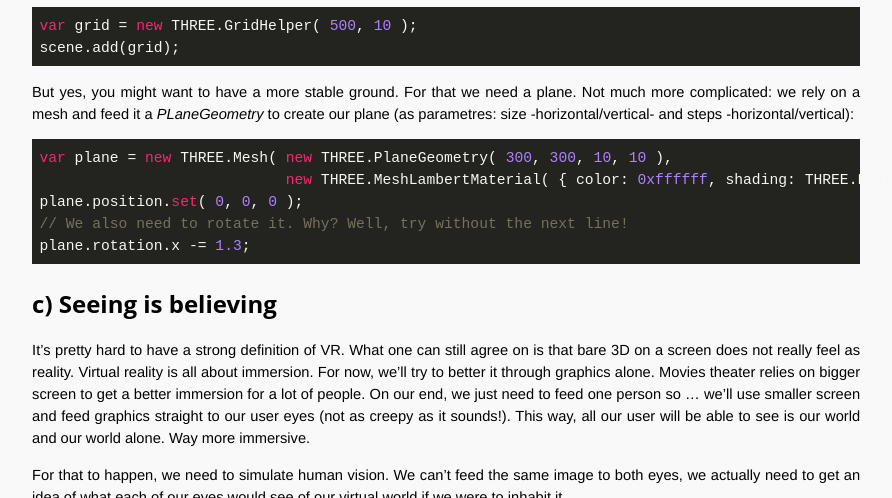
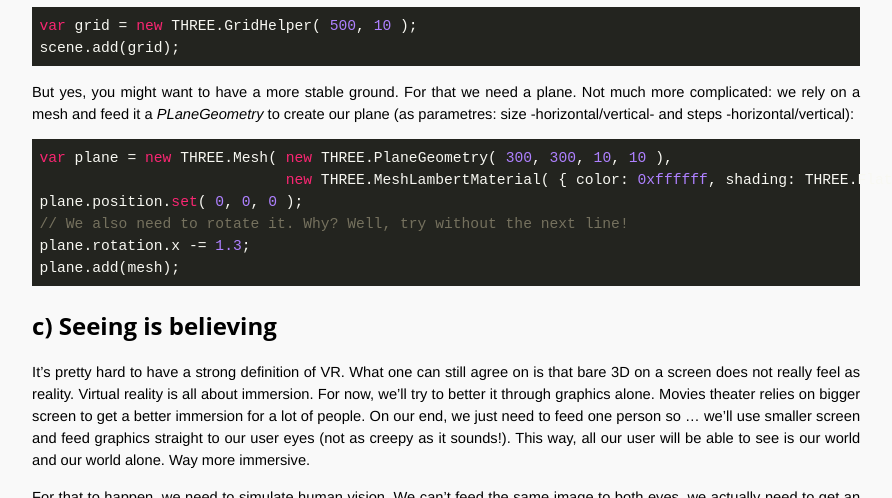
Before and after one commit to OpenTechSchool-Brussels/webVR-for-3D-graphics-and-music, a Jekyll site: the page built from your-3D-scene.markdown, in a window 1280 px wide and 900 px high, scrolled down 3283 px, cut to the strip 0-498 px from the top of the window. Shown: the whole strip, without its empty margins (324-1216 px from the left). Built offline with Jekyll 4.4.1, drawn with Linux system fonts in a browser that asks for light colours; Markdown is read by kramdown in place of the engine named in the settings.

Commit message:
Update your-3D-scene.markdown

````diff
--- a/your-3D-scene.markdown
+++ b/your-3D-scene.markdown
@@ -122,6 +122,7 @@ var plane = new THREE.Mesh( new THREE.PlaneGeometry( 300, 300, 10, 10 ),
 plane.position.set( 0, 0, 0 );
 // We also need to rotate it. Why? Well, try without the next line!
 plane.rotation.x -= 1.3;
+plane.add(mesh);
 ```
 
 
````
